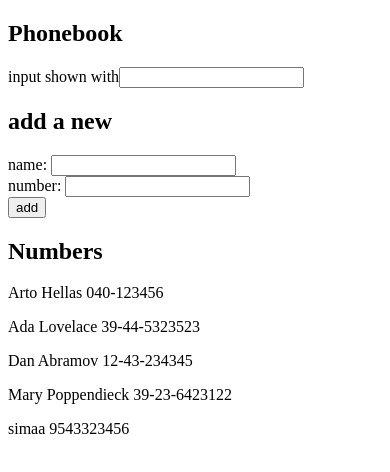
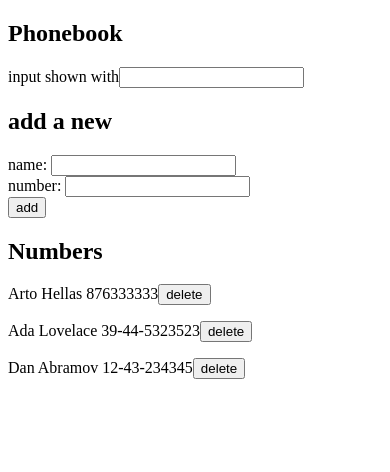
Before and after one commit to Fari-panah/modern-fullstack, a React (Vite) app in the folder part2/phonebook/: page / in a window 390 px wide. Shown: the top 472 px of the page. Built offline with nearby package versions, Linux system fonts and the light colour scheme; data requests are answered from the project's data file.

Commit message:
2.13,2.14,2.15: the phonebook until step 10

```diff
--- a/part2/phonebook/db.json
+++ b/part2/phonebook/db.json
@@ -2,7 +2,7 @@
   "persons": [
     {
       "name": "Arto Hellas",
-      "number": "040-123456",
+      "number": "876333333",
       "id": "1"
     },
     {
@@ -14,16 +14,6 @@
       "name": "Dan Abramov",
       "number": "12-43-234345",
       "id": "3"
-    },
-    {
-      "name": "Mary Poppendieck",
-      "number": "39-23-6423122",
-      "id": "4"
-    },
-    {
-      "id": "79ae",
-      "name": "simaa",
-      "number": "9543323456"
     }
   ]
 }
--- a/part2/phonebook/src/App.jsx
+++ b/part2/phonebook/src/App.jsx
@@ -2,7 +2,7 @@ import { useState, useEffect } from 'react'
 import Filter from "./components/Filter"
 import PersonForm from './components/PersonForm'
 import Persons from './components/Persons'
-import axios from 'axios'
+import api from './api/personService'
 const App = () => {
   const [persons, setPersons] = useState([
     // { name: 'Arto Hellas', number: '040-123456', id: 1 },
@@ -15,21 +15,21 @@ const App = () => {
   const [filterQuery, setFilterQuery] = useState('')
 
    useEffect(() =>{
-    axios
-    .get('http://localhost:3001/persons')
-    .then(response => {
-      setPersons(response.data)
-    })
-  }, [])
+    api.getAll()
+    .then(result => setPersons(result))
+    }, [])
   const handlePersons= (event) =>{
     event.preventDefault()
-    if (persons.find(person => person.name === newName)){
-      alert(`${newName} is already added to phonebook`)
+    const newPerson= {name: newName, number: newNumber}
+    const foundPerson = persons.find(p => p.name === newName)
+    if (foundPerson){
+      if(window.confirm(`${name} is already added to phonebook, replace the old number with a new one? `)){
+        api.update(foundPerson.id, newPerson).then(returnedPerson =>
+           {setPersons(persons.map(p =>(p.id !== foundPerson.id ? p : returnedPerson)))})
+      }
     } else{
-      const newPerson= {name: newName, number: newNumber}
-
-      axios.post('http://localhost:3001/persons', newPerson)
-      .then(response => setPersons(persons.concat(response.data )))
+      api.create(newPerson)
+      .then(addedPerson => setPersons(persons.concat(addedPerson)))
 
       setNewName('')
       setNewNumber('')
@@ -39,17 +39,35 @@ const App = () => {
    const handleNewName = (event)=> setNewName(event.target.value)
    const handleNewNumber = (event) => setNewNumber(event.target.value)
    const handleFilterQuery = (event) => setFilterQuery(event.target.value)
+   const handleRemovePerson = (id, name) => () => {
+    if(window.confirm(`Delete ${name}?`)){
+      api.remove(id)
+      .then(deletedPerson => {
+          setPersons(persons.filter(p =>p.name !== deletedPerson))
+
+      })
+      .catch(error => {
+        alert(`${name} is already added to phonebook, replace the old number with a new one? `)
+        setPersons(persons.filter(p => p.id !== id))
+      })
 
 
+    }}
 
   return (
     <div>
       <h2>Phonebook</h2>
       <Filter value={filterQuery} onChange={handleFilterQuery}/>
       <h2>add a new</h2>
-      <PersonForm  name={newName} number ={newNumber} handleNewName={handleNewName} handleNewNumber={handleNewNumber} handlePersons={handlePersons}/>
+      <PersonForm
+      name={newName}
+      number ={newNumber}
+      handleNewName={handleNewName}
+      handleNewNumber={handleNewNumber}
+      handlePersons={handlePersons}/>
+
       <h2>Numbers</h2>
-      <Persons persons={persons} query={filterQuery}/>
+      <Persons persons={persons} query={filterQuery} handleRemovePerson={handleRemovePerson}/>
     </div>
   )
 }
--- /dev/null
+++ b/part2/phonebook/src/api/personService.js
@@ -0,0 +1,16 @@
+import axios from 'axios'
+const baseUrl = 'http://localhost:3001/persons'
+
+const getAll = () =>
+     axios.get(baseUrl).then(response => response.data)
+
+const create = (newObject) =>
+    axios.post(baseUrl, newObject).then(response => response.data)
+
+const update = (id, newObject) =>
+   axios.put(`${baseUrl}/${id}`, newObject).then(response => response.data)
+
+const remove = id =>
+    axios.delete(`${baseUrl}/${id}`).then(response => response.data)
+
+export default {getAll, create, update,  remove}
--- a/part2/phonebook/src/components/Person.jsx
+++ b/part2/phonebook/src/components/Person.jsx
@@ -1,4 +1,11 @@
-const Person = ({name, number}) => <p key={name}>{name} {number}</p>
+const Person = ({name, number, handleRemovePerson}) => {
+    return (
+        <p key={name}>
+    {name} {number}
+    <button onClick={handleRemovePerson}>delete</button>
+</p>
 
+    )
 
+}
 export default Person
--- a/part2/phonebook/src/components/Persons.jsx
+++ b/part2/phonebook/src/components/Persons.jsx
@@ -1,8 +1,8 @@
 import Person from "./Person"
-const Persons = ({persons, query}) =>{
+const Persons = ({persons, query, handleRemovePerson}) =>{
     return (
         <div>
-              {persons.filter(person => person.name.toLowerCase().includes(query)).map(person => <Person   key={person.name} name={person.name} number={person.number}/>)}
+              {persons.filter(person => person.name.toLowerCase().includes(query)).map(person => <Person   key={person.id} name={person.name} number={person.number} handleRemovePerson={handleRemovePerson(person.id, person.name)}/>)}
         </div>
 
     )
```
